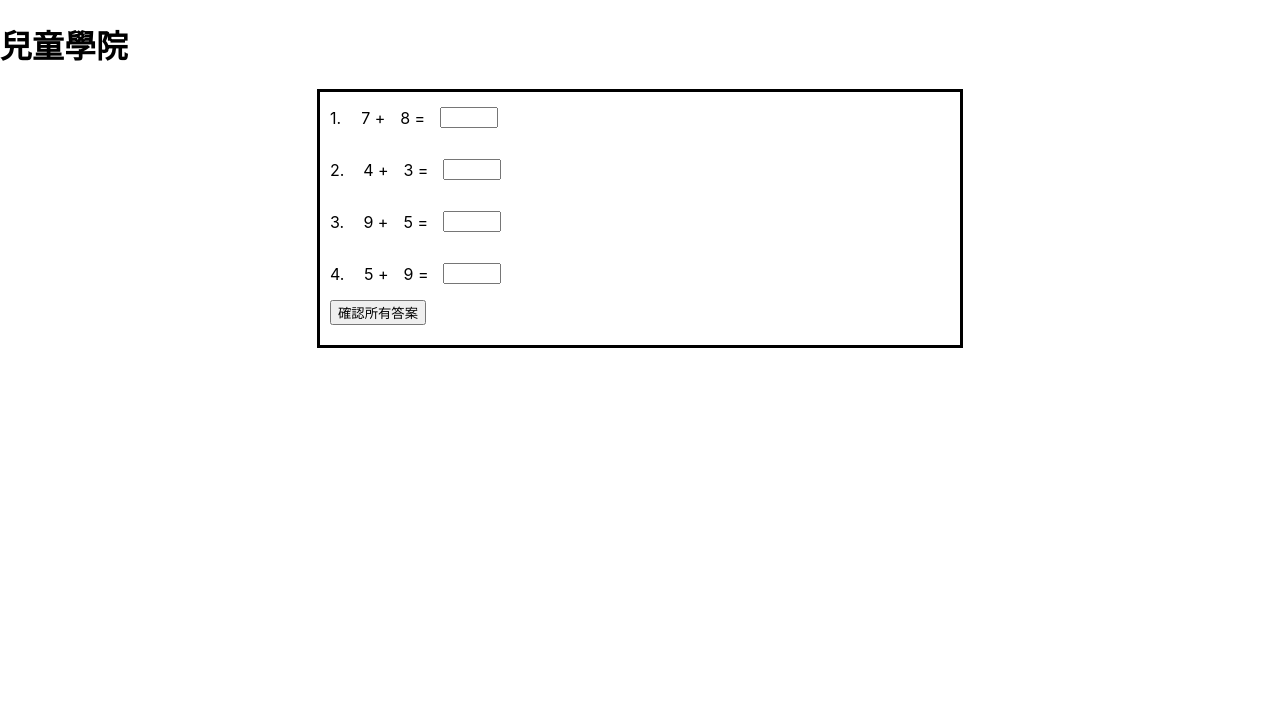
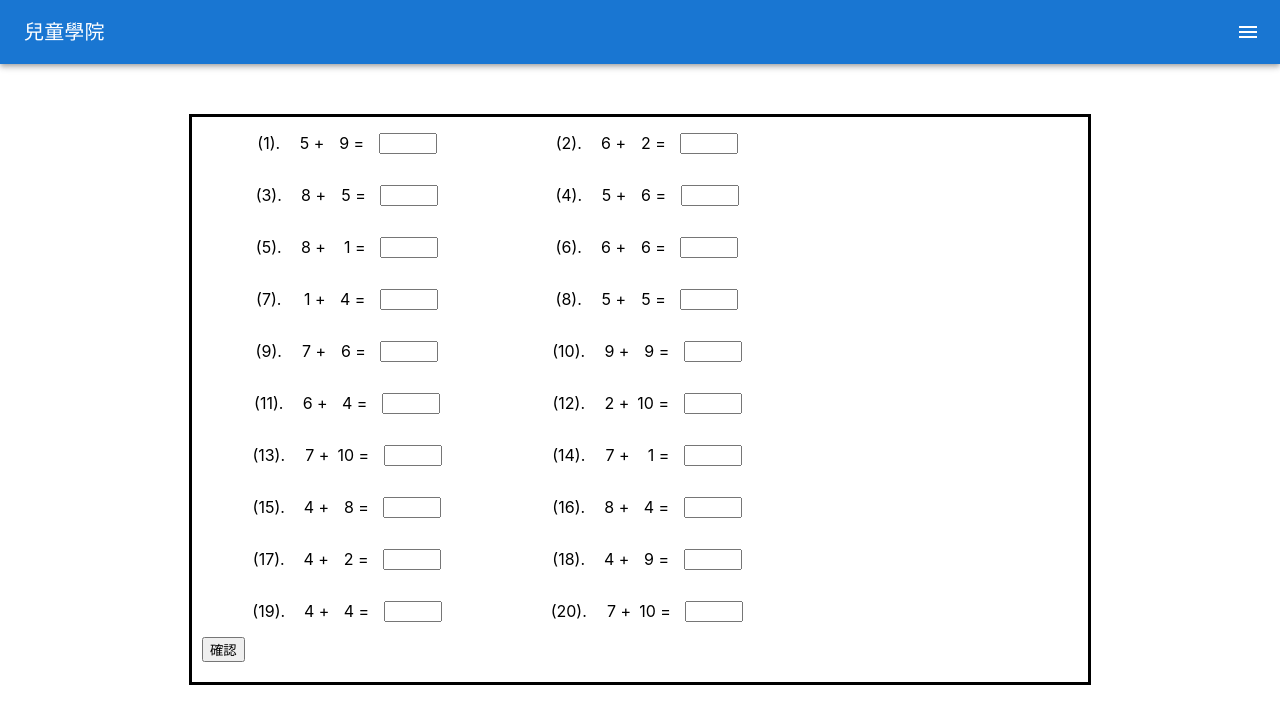
Before and after one commit to LaiYC0204/ReactKiddoAcademy, a React (Create React App) app: page / in a window 1280 px wide. Shown: the top 724 px of the page. Built offline with nearby package versions, Linux system fonts and the light colour scheme.

Commit message:
<FEAT>新增Navbar 修改題目數量變數

```diff
--- a/package.json
+++ b/package.json
@@ -4,6 +4,10 @@
   "private": true,
   "dependencies": {
     "-": "^0.0.1",
+    "@emotion/react": "^11.13.3",
+    "@emotion/styled": "^11.13.0",
+    "@mui/icons-material": "^6.1.1",
+    "@mui/material": "^6.1.0",
     "@testing-library/jest-dom": "^5.17.0",
     "@testing-library/react": "^13.4.0",
     "@testing-library/user-event": "^13.5.0",
--- a/src/App.js
+++ b/src/App.js
@@ -1,10 +1,10 @@
 import AdditionPractice from "./components/AdditionPractice";
-import './styles/App.css'
+import Navbar from "./components/Navbar";
 
 const App = () => {
   return (
     <div>
-      <h1>兒童學院</h1>
+      <Navbar></Navbar>
       <div className="content">
         <AdditionPractice></AdditionPractice>
       </div>
--- a/src/components/AdditionPractice.js
+++ b/src/components/AdditionPractice.js
@@ -2,12 +2,8 @@ import { useState} from "react";
 import '../styles/AdditionPractice.css';
 
 const AdditionPractice = () => {
-    const [questions, setQuestions] = useState([
-        { num1: 0, num2: 0, userAnswer: 0, message: ''},
-        { num1: 0, num2: 0, userAnswer: 0, message: ''},
-        { num1: 0, num2: 0, userAnswer: 0, message: ''},
-        { num1: 0, num2: 0, userAnswer: 0, message: ''}
-    ])
+    const questionCount = 20; // 題目數量
+    const [questions, setQuestions] = useState([]);
 
     // 取隨機數min-max
     const generateRandomNumbers = (min, max) => {
@@ -18,10 +14,11 @@ const AdditionPractice = () => {
     const initializeQuestions = () => {
         let min = 1;
         let max = 10;
-        const newQuestions = questions.map(() => ({
+        const newQuestions = Array.from({ length: questionCount }, () => ({
             num1: generateRandomNumbers(min, max),
             num2: generateRandomNumbers(min, max),
-            userAnswer: ''
+            userAnswer: '',
+            message: ''
         }));
         setQuestions(newQuestions);
     }
@@ -54,7 +51,7 @@ const AdditionPractice = () => {
 
     return (
         <div className="question-content">
-            <div>
+            <div className="topic-content">
                 {questions.map((question, index) => (
                     <Topic
                         key={index}
@@ -67,7 +64,7 @@ const AdditionPractice = () => {
                     />
                 ))}
             </div>
-            <button onClick={handleCheckAnswers} className="btn_check">確認所有答案</button>
+            <button onClick={handleCheckAnswers}>確認</button>
         </div>
     );
 }
@@ -76,7 +73,7 @@ const Topic = ({ num1, num2, userAnswer, onAnswerChange, message, index }) => {
     return (
         <div className="topic">
             <p>
-                {index}.&nbsp;&nbsp;<span className="number">{num1}</span> + <span className="number">{num2}</span> =&nbsp;
+                ({index}).&nbsp;&nbsp;<span className="number">{num1}</span> + <span className="number">{num2}</span> =&nbsp;
             </p>
             <input
                 className="userAnswer"
--- /dev/null
+++ b/src/components/Navbar.js
@@ -0,0 +1,48 @@
+// Navbar.js
+import React, { useState } from 'react';
+import AppBar from '@mui/material/AppBar';
+import Toolbar from '@mui/material/Toolbar';
+import IconButton from '@mui/material/IconButton';
+import Menu from '@mui/material/Menu';
+import MenuItem from '@mui/material/MenuItem';
+import MenuIcon from '@mui/icons-material/Menu';
+import Typography from '@mui/material/Typography';
+
+const Navbar = () => {
+  const [anchorEl, setAnchorEl] = useState(null);
+
+  const handleMenuOpen = (event) => {
+    setAnchorEl(event.currentTarget);
+  };
+
+  const handleMenuClose = () => {
+    setAnchorEl(null);
+  };
+
+  return (
+    <AppBar position="static">
+      <Toolbar>
+        <Typography variant="h6" sx={{ flexGrow: 1 }}>
+          兒童學院
+        </Typography>
+
+        <IconButton edge="end" color="inherit" onClick={handleMenuOpen}>
+            <MenuIcon />
+        </IconButton>
+
+        <Menu
+          anchorEl={anchorEl}
+          open={Boolean(anchorEl)}
+          onClose={handleMenuClose}
+        >
+          <MenuItem onClick={handleMenuClose}>加法</MenuItem>
+          <MenuItem onClick={handleMenuClose}>減法</MenuItem>
+          <MenuItem onClick={handleMenuClose}>乘法</MenuItem>
+          <MenuItem onClick={handleMenuClose}>除法</MenuItem>
+        </Menu>
+      </Toolbar>
+    </AppBar>
+  );
+};
+
+export default Navbar;
--- a/src/index.css
+++ b/src/index.css
@@ -11,3 +11,11 @@ code {
   font-family: source-code-pro, Menlo, Monaco, Consolas, 'Courier New',
     monospace;
 }
+
+.content{
+  margin: auto;
+  width: 70%;
+  border-style: solid;
+  padding-bottom: 20px;
+  margin-top: 50px;
+}
--- a/src/styles/AdditionPractice.css
+++ b/src/styles/AdditionPractice.css
@@ -1,7 +1,15 @@
 .topic {
   display: flex;
   align-items: center;
+  justify-content: center;
   gap: 10px;
+  width: 300px;
+}
+
+.topic-content{
+  display: flex;
+  flex-wrap: wrap;
+  align-items: center;
 }
 
 .number {
@@ -12,7 +20,6 @@
 
 .userAnswer {
   width: 50px;
-  height: 50%;
 }
 
 .question-content{
--- a/src/styles/App.css
+++ /dev/null
@@ -1,6 +0,0 @@
-.content{
-    margin: auto;
-    width: 50%;
-    border-style: solid;
-    padding-bottom: 20px;
-}
```
Also changed, not shown: 1 other file (tests, documents, lock files or other folders).
